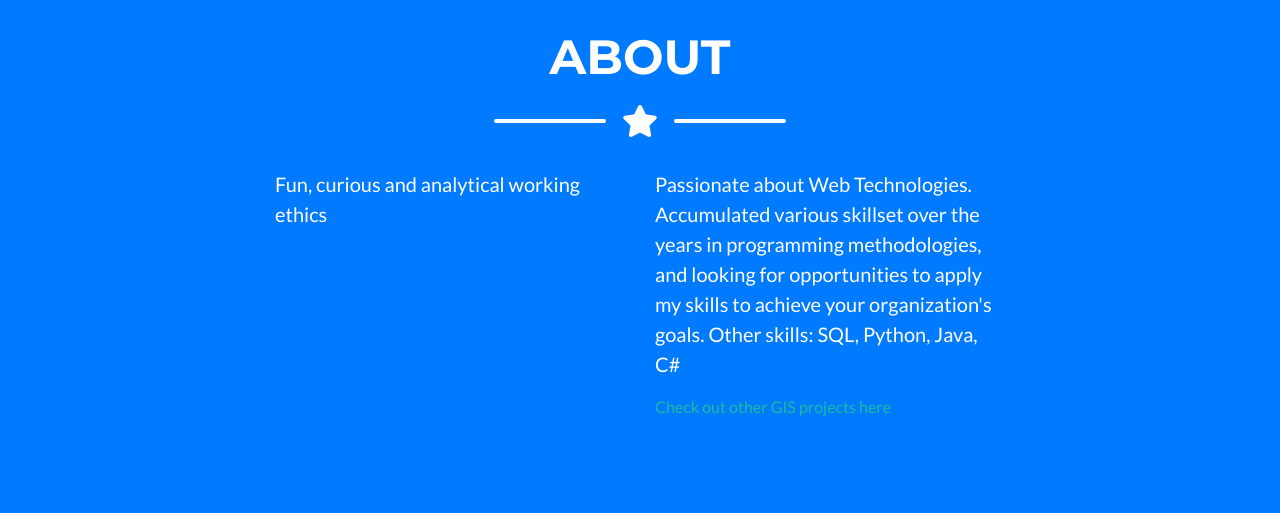
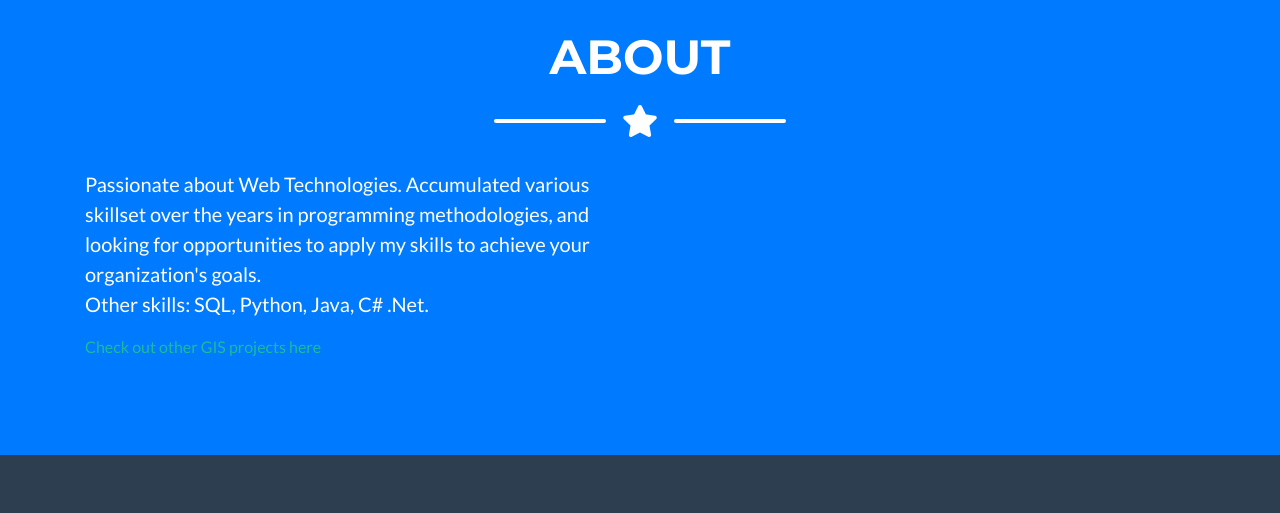
Before and after one commit to mainoo-smith/mainoo-smith.github.io, a plain HTML site: page index.html in a window 1280 px wide. Shown: the part 6301-6814 px from the top of the page. Drawn offline with nearby package versions, Linux system fonts and the light colour scheme; a script that the page names is missing.

Commit message:
about me

```diff
--- a/index.html
+++ b/index.html
@@ -174,16 +174,12 @@
 
       <!-- About Section Content -->
       <div class="row">
-        <div class="col-lg-4 ml-auto">
-          <p class="lead">Fun, curious and analytical working ethics</p>
-        </div>
-        <div class="col-lg-4 mr-auto">
+        <div class="col-lg-6 mr-auto">
           <p class="lead">
             Passionate about Web Technologies.
             Accumulated various skillset over the years in programming methodologies, and looking for opportunities to apply my skills to achieve your organization's goals.
-            Other skills: SQL, Python, Java, C#
             <br>
-
+            Other skills: SQL, Python, Java, C# .Net.
           </p>
           <a href="https://storymaps.arcgis.com/stories/062ad271d8cb4fca88ea4b1ec5d9eede">Check out other GIS projects here</a>
 
```
